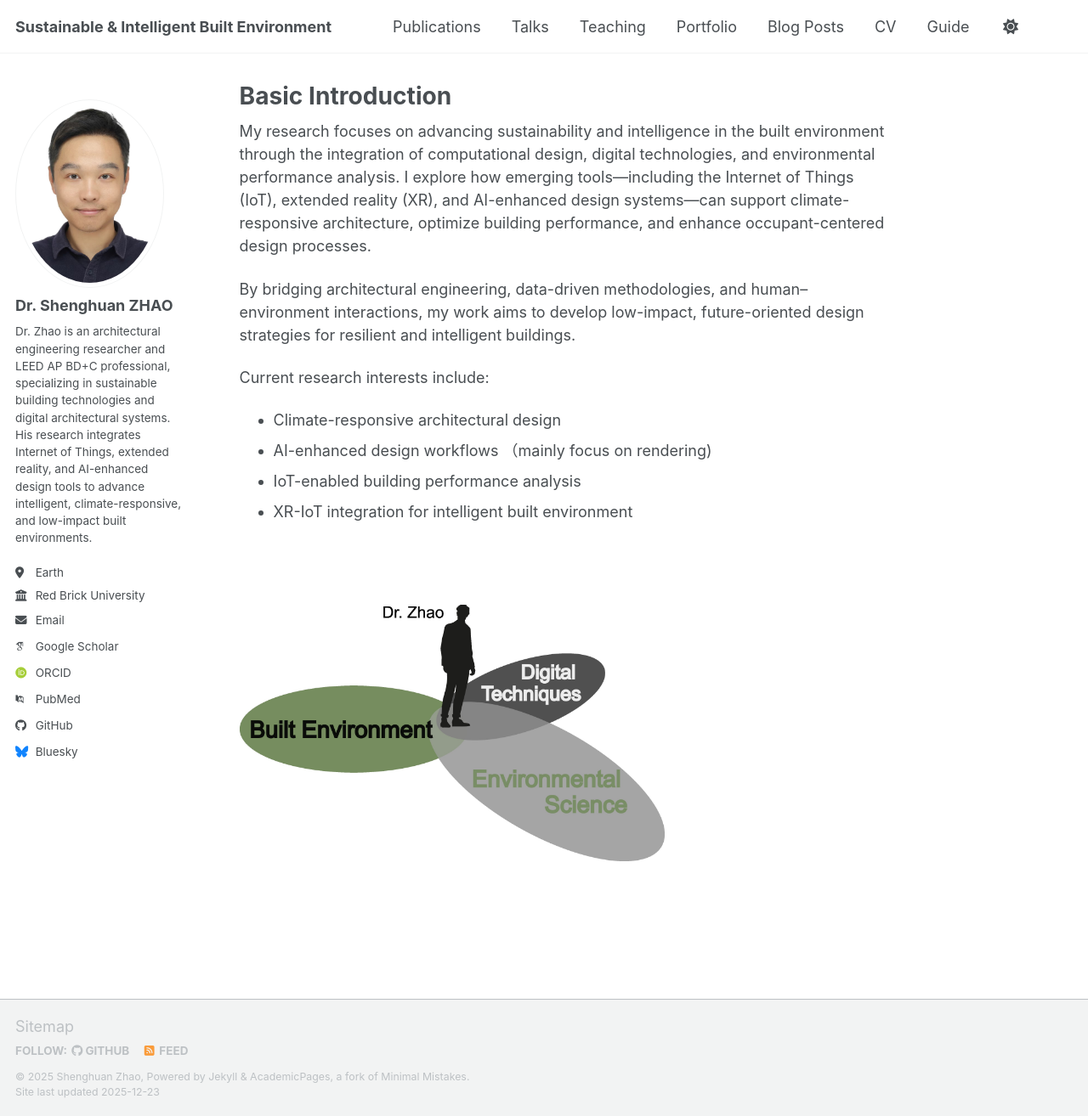
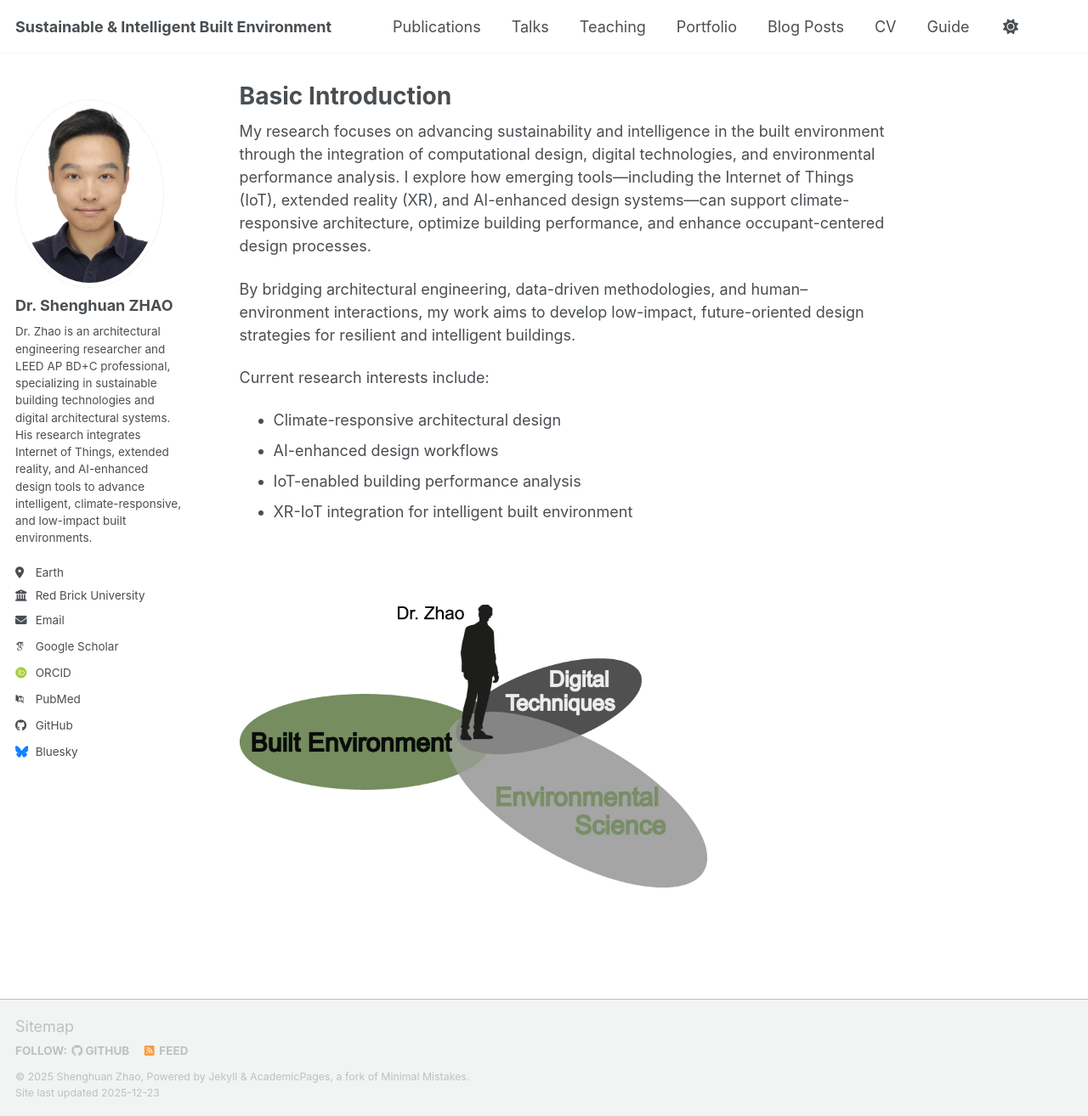
Before and after one commit to ShenghuanZhao/shenghuanzhao.github.io, a Jekyll site: the page built from _pages/about.md, in a window 1280 px wide and 1314 px high. Shown: the whole window at 85% size. Built offline with Jekyll 4.4.1, drawn with Linux system fonts in a browser that asks for light colours; some web fonts are replaced; a script bundle is joined from its source files by our own code; library files that are not in the unit come from our copies.

Commit message:
Update about.md

```diff
--- a/_pages/about.md
+++ b/_pages/about.md
@@ -13,7 +13,7 @@ By bridging architectural engineering, data-driven methodologies, and human–en
 
 Current research interests include:
 - Climate-responsive architectural design
-- AI-enhanced design workflows （mainly focus on rendering)
+- AI-enhanced design workflows
 - IoT-enabled building performance analysis
 - XR-IoT integration for intelligent built environment
 
@@ -23,7 +23,7 @@ Current research interests include:
 <img
   src="/images/researchstatement-test.jpg"
   alt="Research illustration"
-  width="500"
+  width="550"
 />
 <br>
 <br>
```
